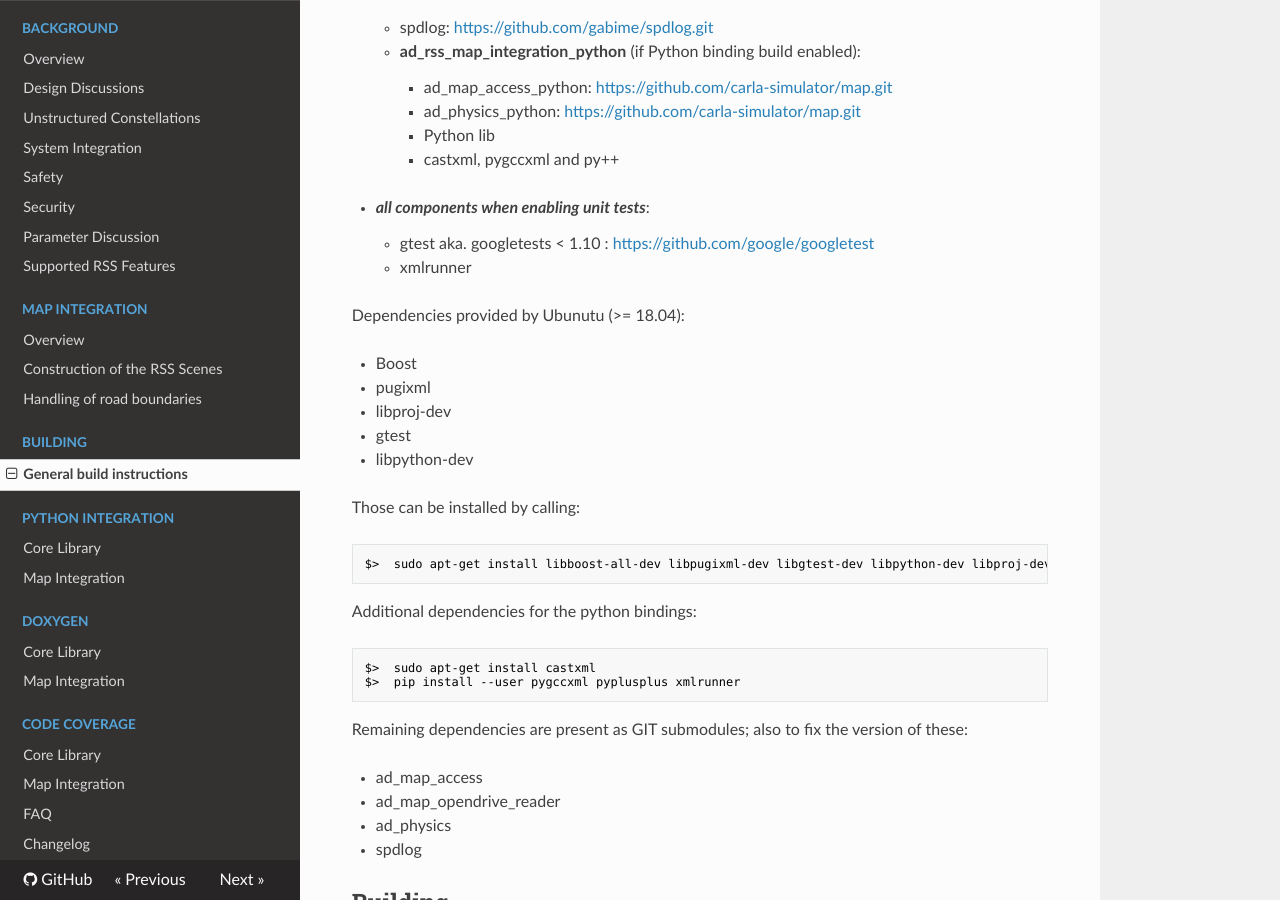
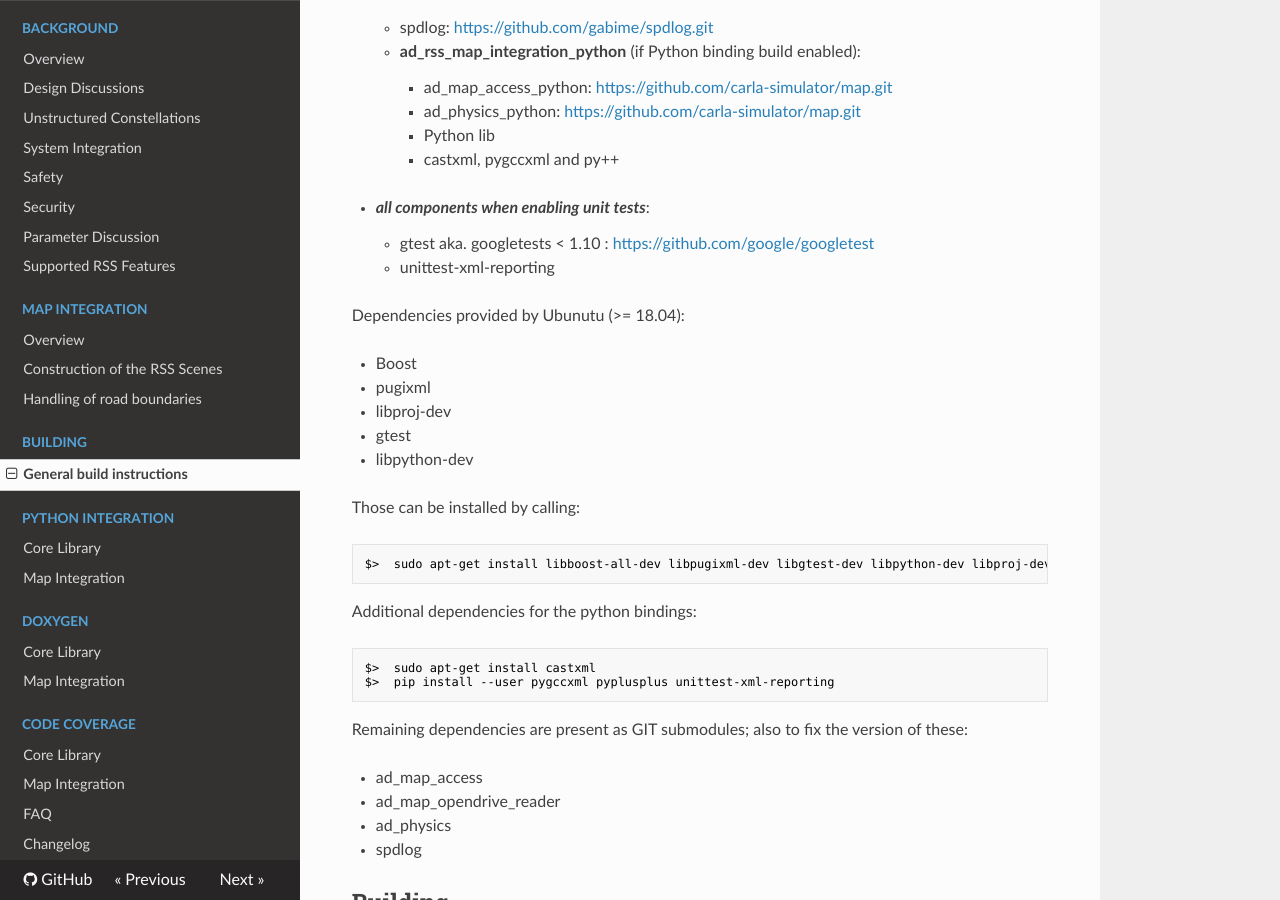
Before and after one commit to intel/ad-rss-lib, an MkDocs documentation site: the page built from doc/BUILDING.md, in a window 1280 px wide and 900 px high, scrolled down 656 px. Built offline with MkDocs 1.6.1, drawn with Linux system fonts in a browser that asks for light colours; nearby versions of some CDN libraries.

Commit message:
Update python build
- Remove Python3.8 (EOL) on Ubuntu 20.04
- Update CI jobs i.e. using newer xmlrunner, prepare for newer python installation layout
- Fix python code generation on newer systems

````diff
--- a/doc/BUILDING.md
+++ b/doc/BUILDING.md
@@ -26,7 +26,7 @@
 
  - ***all components when enabling unit tests***:
    - gtest aka. googletests < 1.10 : <https://github.com/google/googletest>
-   - xmlrunner
+   - unittest-xml-reporting
 
 Dependencies provided by Ubunutu (>= 18.04):
 
@@ -44,7 +44,7 @@
 Additional dependencies for the python bindings:
 ```bash
 $>  sudo apt-get install castxml
-$>  pip install --user pygccxml pyplusplus xmlrunner
+$>  pip install --user pygccxml pyplusplus unittest-xml-reporting
 ```
 
 Remaining dependencies are present as GIT submodules; also to fix the version of these:
````
Also changed, not shown: README.md (+1 -3 lines), 8 other files.
